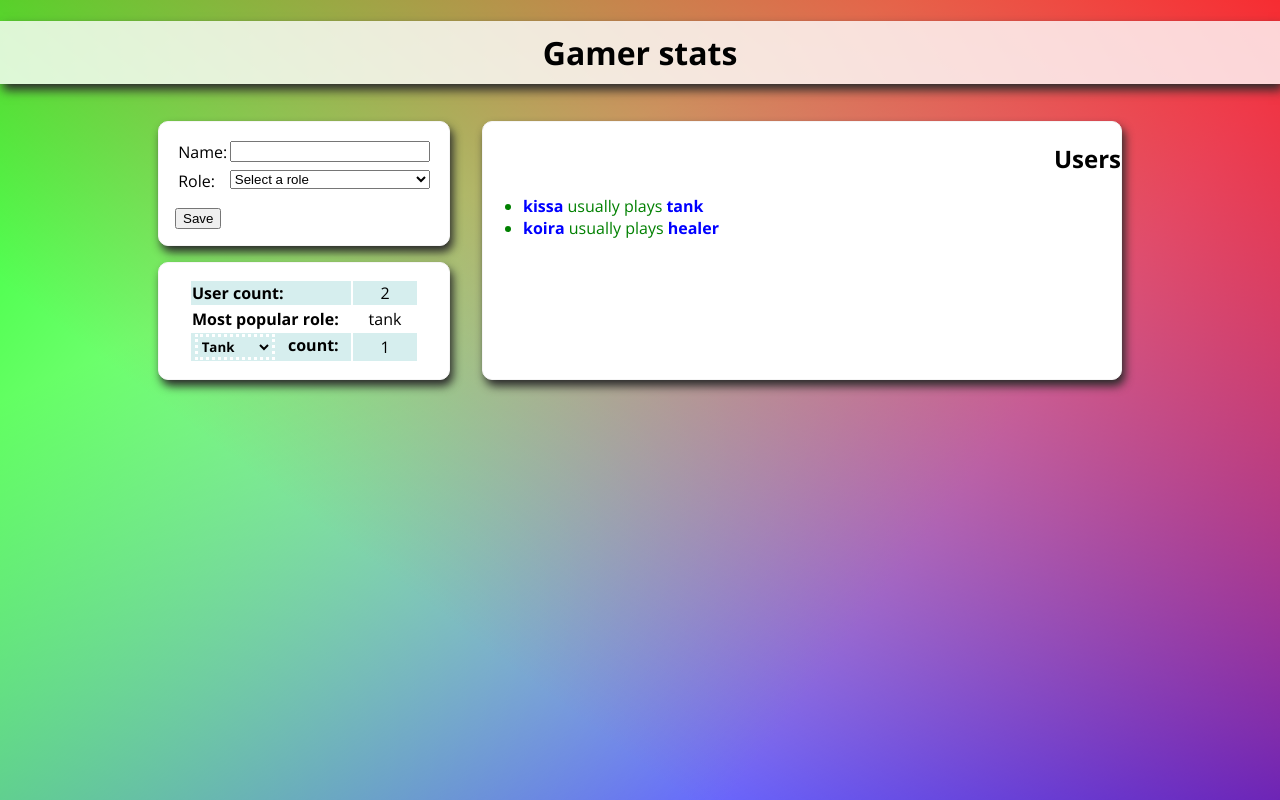
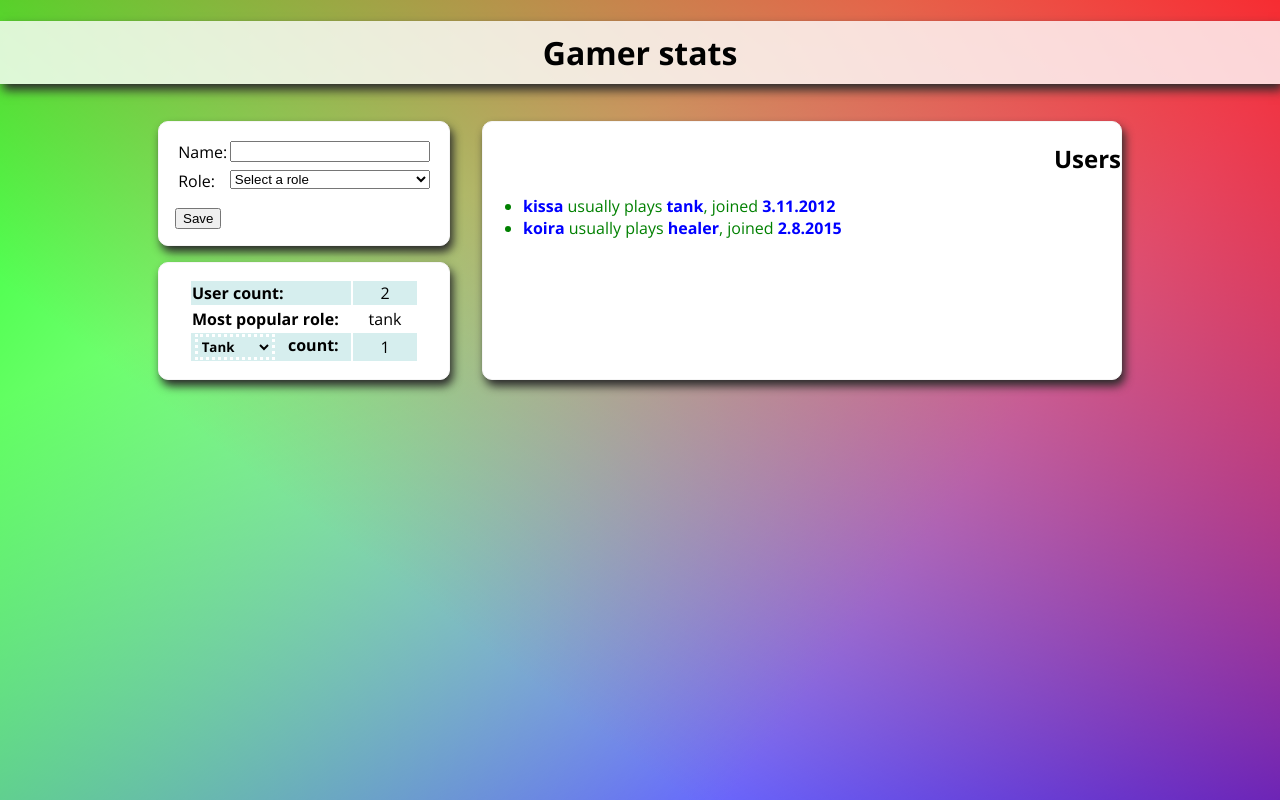
Before and after one commit to johtoryhma/supreme-happiness, a React (Create React App) app: page / in a window 1280 px wide. Built offline with nearby package versions, Linux system fonts and the light colour scheme.

Commit message:
added joinDate to users
Co-authored-by: Jalmari Hänninen <jalmarihanninen@users.noreply.github.com>

```diff
--- a/src/App.js
+++ b/src/App.js
@@ -7,8 +7,18 @@ import "./App.css";
 
 function App() {
   const [users, setUsers] = useState([
-    { id: 1, name: "kissa", role: "tank" },
-    { id: 2, name: "koira", role: "healer" },
+    {
+      id: 1,
+      name: "kissa",
+      role: "tank",
+      joinDate: new Date(Date.UTC(2012, 11, 12, 3, 0, 0)),
+    },
+    {
+      id: 2,
+      name: "koira",
+      role: "healer",
+      joinDate: new Date(Date.UTC(2015, 8, 1, 3, 0, 0)),
+    },
   ]);
 
   const [roles, setRoles] = useState([
@@ -25,8 +35,11 @@ function App() {
    * @param {object} user
    */
   const handleSave = (user) => {
-    //console.log(users.slice(-1));
-    let newUser = { ...user, id: users.slice(-1)[0].id + 1 };
+    let newUser = {
+      ...user,
+      id: users.slice(-1)[0].id + 1,
+      joinDate: new Date(Date.now()).toISOString(),
+    };
     let newRoles = [...roles];
     for (let role of newRoles) {
       if (user.role === role.name) {
@@ -34,7 +47,6 @@ function App() {
         setRoles(newRoles);
       }
     }
-    //console.log(newRoles);
     setUsers(users.concat(newUser));
   };
 
--- a/src/components/UserLi.js
+++ b/src/components/UserLi.js
@@ -1,9 +1,12 @@
 const UserLi = ({ user }) => {
-    return (
-        <li className="list-item" key={user.id}>
-            <i className="name-on-list">{user.name}</i> usually plays <i className="role-on-list">{user.role}</i>
-        </li>
-    )
-}
+  let joinDate = new Date(Date.parse(user.joinDate));
+  return (
+    <li className="list-item" key={user.id}>
+      <i className="name-on-list">{user.name}</i> usually plays{" "}
+      <i className="role-on-list">{user.role}</i>, joined{" "}
+      <i className="date-on-list">{`${joinDate.getDay()}.${joinDate.getMonth()}.${joinDate.getFullYear()}`}</i>
+    </li>
+  );
+};
 
 export default UserLi;
--- a/src/style/userlist.css
+++ b/src/style/userlist.css
@@ -13,8 +13,10 @@ li {
   color: green;
 }
 
-.name-on-list, .role-on-list {
-    color:blue;
+.name-on-list,
+.role-on-list,
+.date-on-list {
+  color: blue;
   font-weight: bold;
   font-style: normal;
 }
```
Lines whose indentation alone changed are shown as unchanged.
